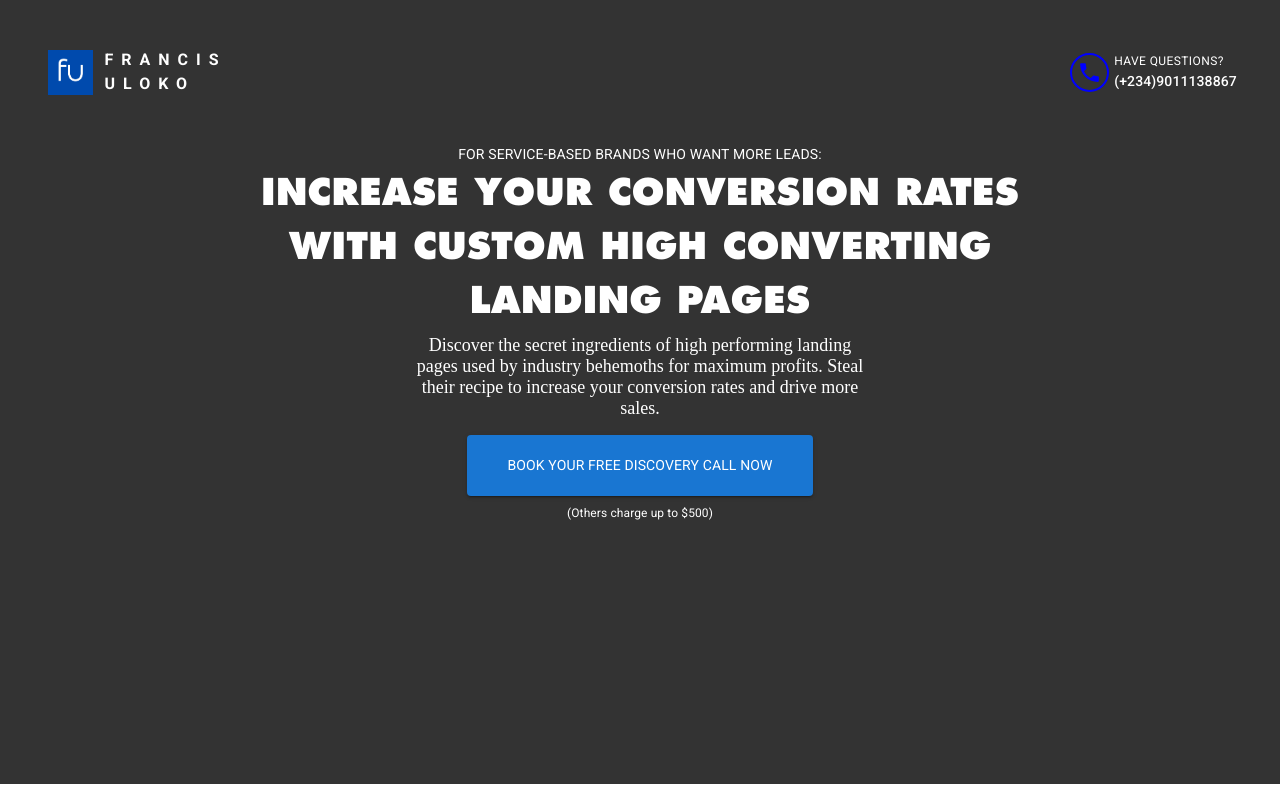
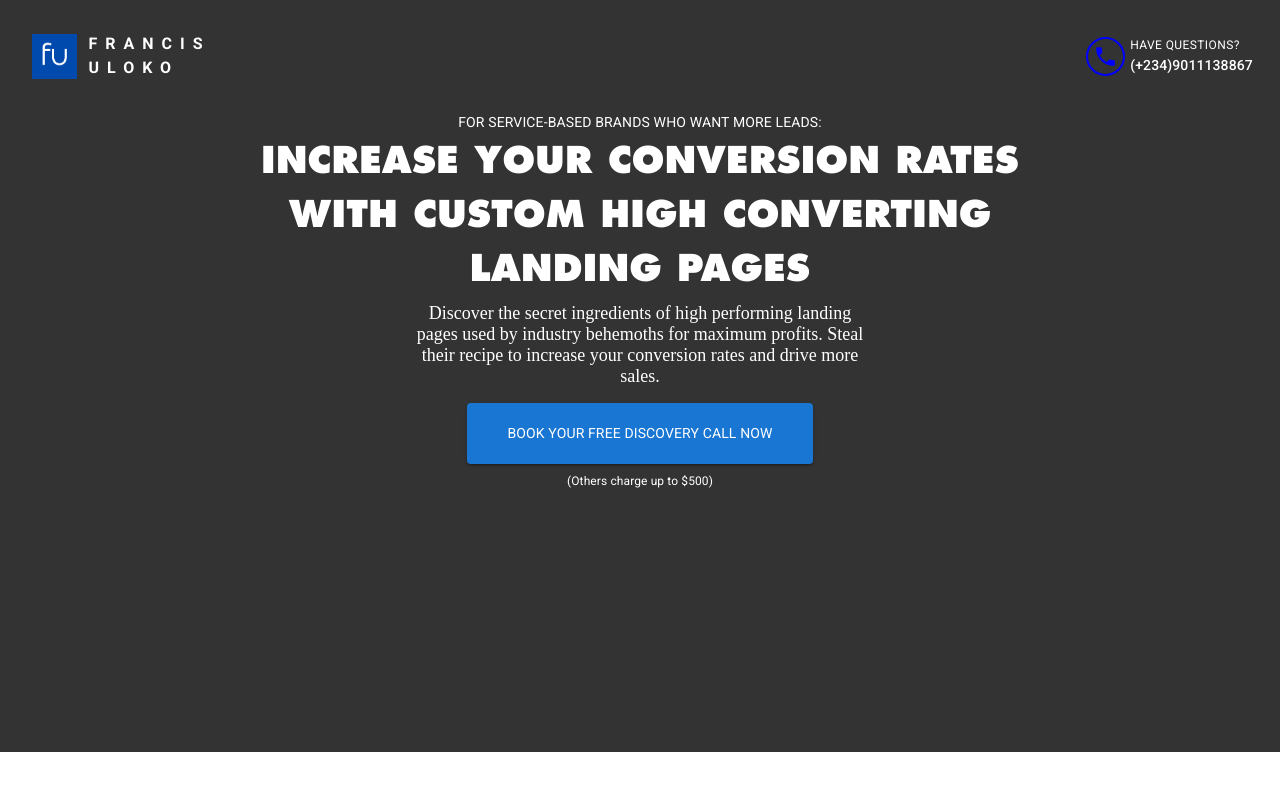
Before and after one commit to francisuloko/landing-page, a React (Create React App) app: page / in a window 1280 px wide. Shown: the top 800 px of the page. Built offline with nearby package versions, Linux system fonts and the light colour scheme.

Commit message:
Modify header and footer padding

```diff
--- a/src/components/FAQ.js
+++ b/src/components/FAQ.js
@@ -58,7 +58,7 @@ export default function FAQ() {
         p: { xs: "10px 0 30px 0", sm: "70px 150px" },
       }}
     >
-      <Box sx={{ width: { xs: "100%", lg: "60%" }, m: "0 auto", p: "0 10px" }}>
+      <Box sx={{ width: { xs: "95%", lg: "60%" }, m: "0 auto", p: "0 10px" }}>
         <Typography
           variant="h2"
           color="#eee"
--- a/src/components/Header.js
+++ b/src/components/Header.js
@@ -8,7 +8,7 @@ import "../assets/fonts/AlfaSlabOne-Regular.ttf";
 export default function Header() {
   const Wrapper = styled.section`
     width: 100%;
-    padding: 3em;
+    padding: 2rem;
     margin: 0 auto;
     display: flex;
     justify-content: space-between;
```
